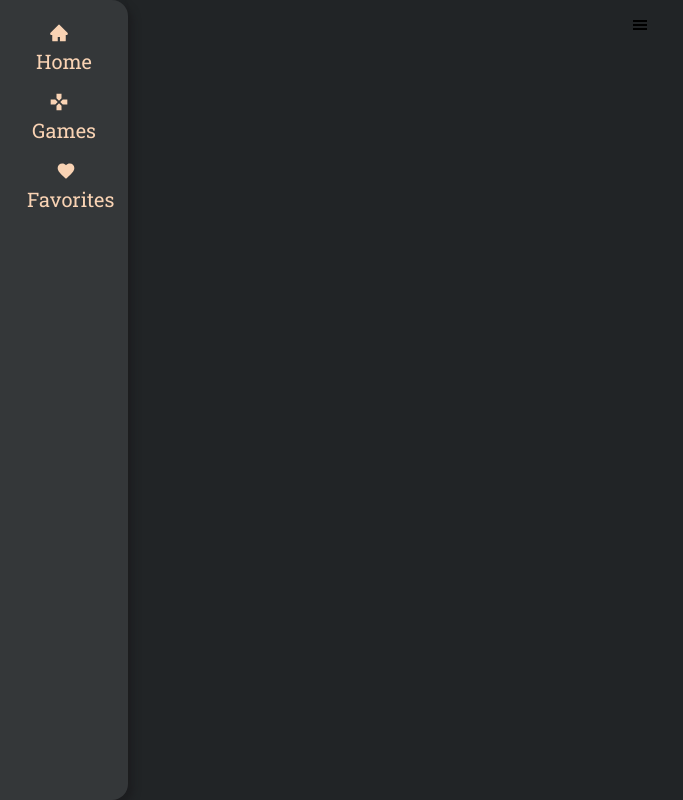
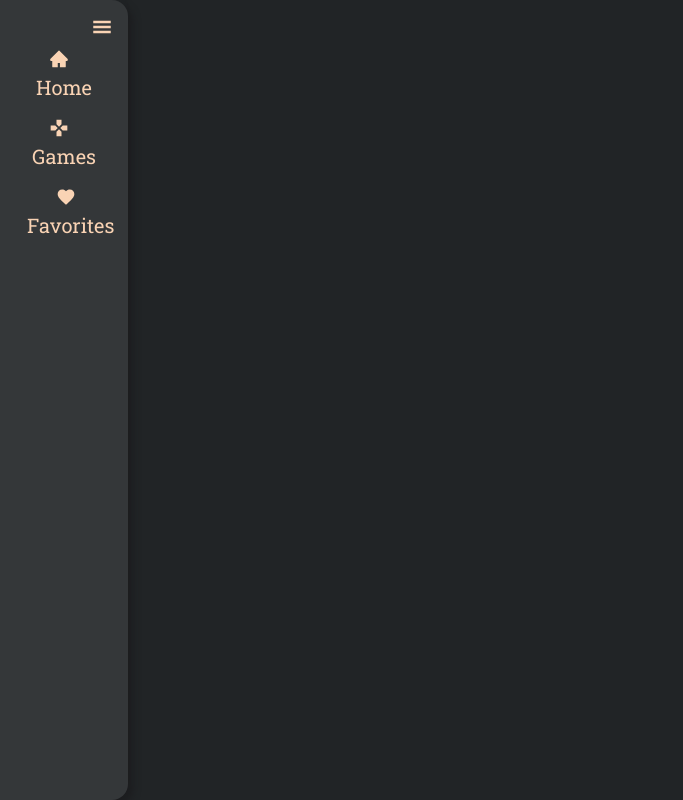
Before and after one commit to MaxMein/react-games, a React (Create React App) app: page / in a window 1280 px wide. Shown: the whole page, without its empty margins (0-683 px from the left). Built offline with nearby package versions, Linux system fonts and the light colour scheme.

Commit message:
sidebar icon

```diff
--- a/src/App.css
+++ b/src/App.css
@@ -316,7 +316,7 @@ h1 {
   border-bottom-right-radius: 1rem;
   background-color: #343739;
   box-shadow: 5px 5px 7px #1c1d1f, -5px -5px 7px #222527;
-
+  color: #f9d3b4;
 }
 
 .sidebar li {
@@ -341,3 +341,12 @@ h1 {
 .sidebar button svg {
   margin-right: 10px;
 }
+
+.hamIcon {
+  font-size: 20px;
+  text-align: right;
+}
+
+.hamDiv{
+  text-align: right;
+}
--- a/src/App.js
+++ b/src/App.js
@@ -4,25 +4,18 @@ import Sidebar from "./Sidebar";
 import Home from "./pages/Home";
 import Games from "./pages/Games";
 import Favorites from "./pages/Favorites";
-import { GiHamburgerMenu } from "react-icons/gi";
 
 //Sites: 42699
 
 const App = () => {
   const [dataFromPage, setDataFromPage] = useState("home");
-  const [sidebar, setSidebar] = useState(true);
   const handlePageData = (data) => {
     setDataFromPage(data);
   };
-  const toggleSidebar = () => {
-    setSidebar(!sidebar);
-  };
+
   return (
     <div className="app">
-      <i onClick={toggleSidebar}>
-        <GiHamburgerMenu />
-      </i>
-      {sidebar ? <Sidebar page={handlePageData} /> : <h1>Text</h1>}
+      <Sidebar page={handlePageData} />
       <div className="placeholder">
         {
           {
--- a/src/Sidebar.js
+++ b/src/Sidebar.js
@@ -3,16 +3,26 @@ import { useState } from "react";
 import { AiFillHome } from "react-icons/ai";
 import { MdGames } from "react-icons/md";
 import { MdFavorite } from "react-icons/md";
+import { GiHamburgerMenu } from "react-icons/gi";
 
 const Sidebar = ({ page }) => {
   const [activePage, setActivePage] = useState();
+  const [sidebar, setSidebar] = useState(true);
 
+  const toggleSidebar = () => {
+    setSidebar(!sidebar);
+  };
   const handleSidebarClick = (page) => {
     setActivePage(page);
   };
   page(activePage);
   return (
     <ul className="sidebar">
+      <div className="hamDiv">
+        <i onClick={toggleSidebar} className="hamIcon">
+          <GiHamburgerMenu />
+        </i>
+      </div>
       <li>
         <button onClick={() => handleSidebarClick("home")}>
           <AiFillHome />
```
